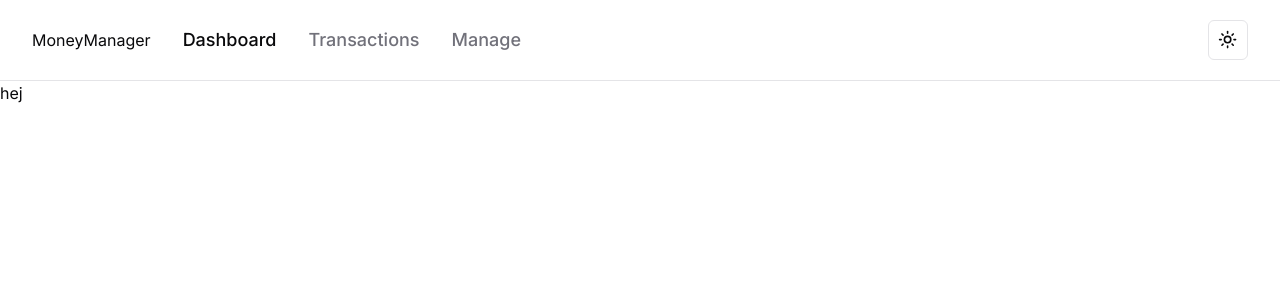
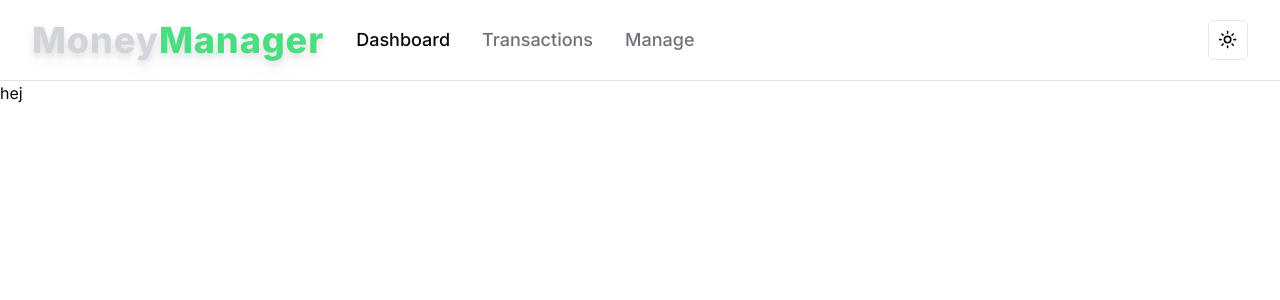
Before and after one commit to ZainabJafari/Money_Manager, a Next.js app: page / in a window 1280 px wide. Shown: the top 300 px of the page. Built offline with nearby package versions, Linux system fonts and the light colour scheme.

Commit message:
select currency  done

```diff
--- a/components/CurrencyComboBox.tsx
+++ b/components/CurrencyComboBox.tsx
@@ -37,6 +37,8 @@ export function CurrencyComboBox() {
     queryFn: () => fetch("/api/user-settings").then((res) => res.json()),
   });
 
+  console.log(userSettings.data);
+
   React.useEffect(() => {
     if (!userSettings.data) return;
     const useCurrency = Currencies.find(
@@ -46,6 +48,8 @@ export function CurrencyComboBox() {
       setSelectedOption(useCurrency);
     }
   }, [userSettings.data]);
+
+  console.log(userSettings.data);
 
   const mutation = useMutation({
     mutationFn: UpdateUserCurrency,
@@ -57,7 +61,7 @@ export function CurrencyComboBox() {
       );
     },
   });
-
+  console.log(selectedOption);
   const selectOption = React.useCallback(
     (Currency: Currency | null) => {
       if (!Currency) {
--- a/components/Logo.tsx
+++ b/components/Logo.tsx
@@ -1,12 +1,13 @@
-import React from 'react'
+import React from 'react';
 
 const Logo = () => {
-
   return (
-    <a href='/'  className='flex items-center gap-2'>
-      <p>MoneyManager</p>
+    <a href='/' className='flex items-center gap-2'>
+      <p className='text-4xl font-extrabold text-gray-300 tracking-wide drop-shadow-lg'>
+        <span className='text-gray-300'>Money</span><span className='text-green-400'>Manager</span>
+      </p>
     </a>
-  )
+  );
 }
 
-export default Logo
+export default Logo;
```
Also changed, not shown: 1 other file (tests, documents, lock files or other folders).
